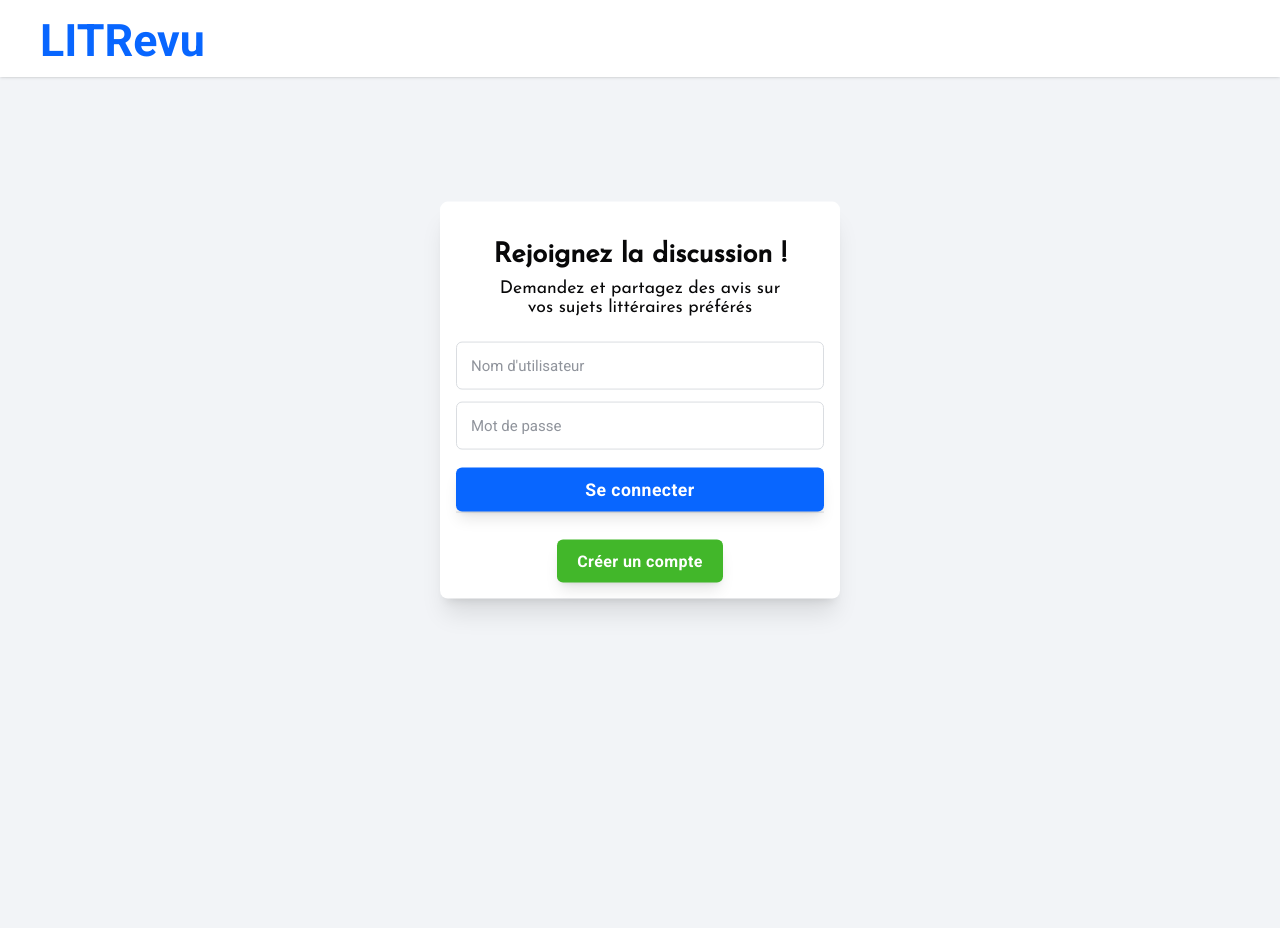
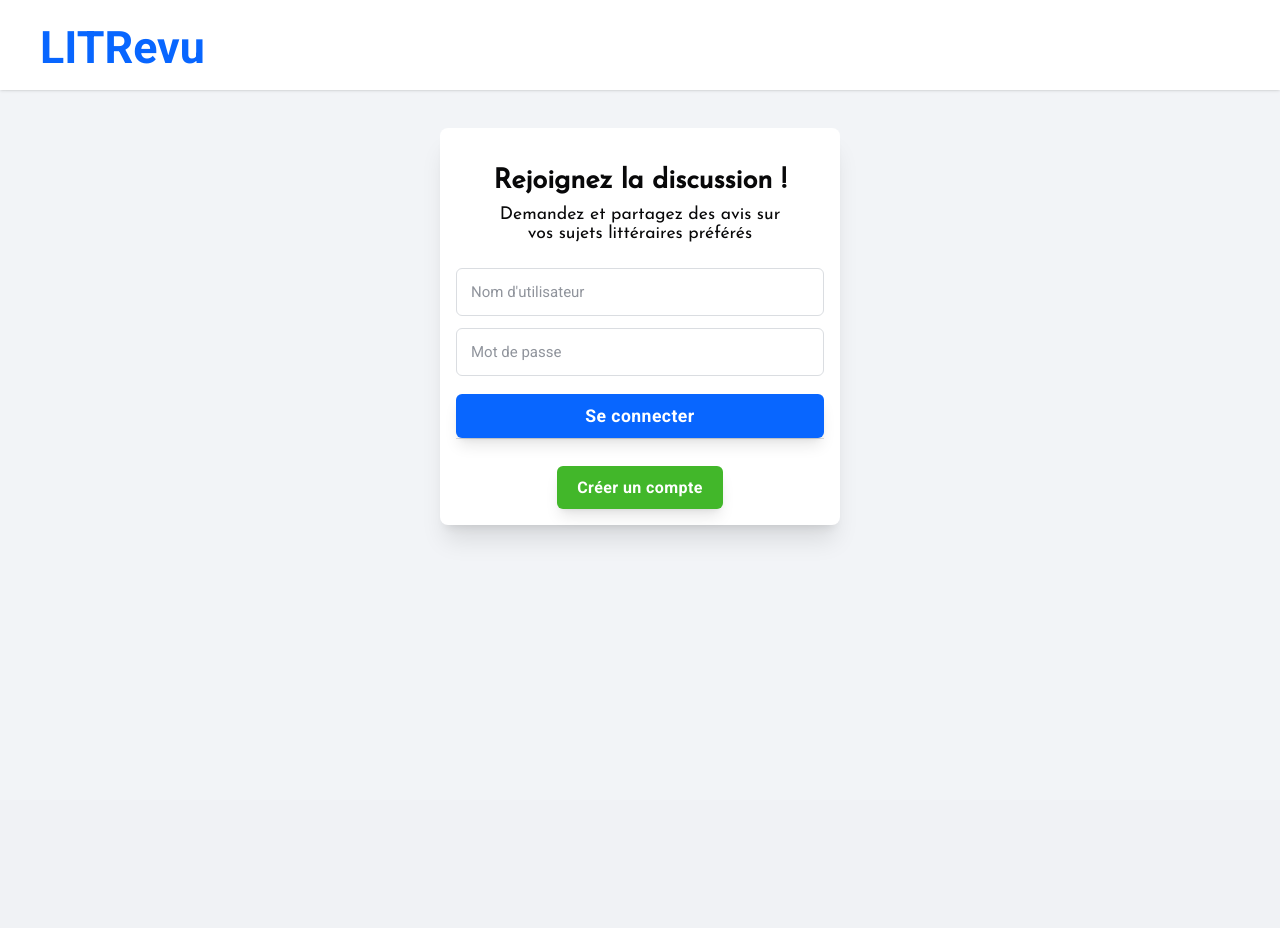
Before and after one commit to Cyrilebl/p9-LIT_Revu, a Django app: page / in a window 1280 px wide. After the commit the page ends 538 px from the top, so only its background shows below. Run offline with Django 5.2, Linux system fonts and the light colour scheme.

Commit message:
improve and card/header position

```diff
--- a/lit_revu/static/header.css
+++ b/lit_revu/static/header.css
@@ -3,6 +3,7 @@
   top: 0;
   left: 0;
   width: 100%;
+  height: 90px;
   display: flex;
   justify-content: space-between;
   align-items: center;
--- a/lit_revu/static/styles.css
+++ b/lit_revu/static/styles.css
@@ -36,7 +36,6 @@
   font-family: var(--font-primary);
   color: var(--foreground);
   background-color: var(--background);
-  margin-top: 100px;
 }
 
 main {
@@ -77,6 +76,12 @@
   height: 0.01em;
   background-color: var(--border);
   border: none;
+}
+
+.centered {
+  display: flex;
+  justify-content: center;
+  align-items: center;
 }
 
 .btn {
@@ -134,17 +139,15 @@
 }
 
 .card {
-  position: absolute;
-  top: 50%;
-  left: 50%;
   text-align: center;
-  transform: translate(-50%, -50%);
+  margin: auto;
   padding: 16px;
   width: 400px;
   border-radius: 8px;
   box-shadow: 0 20px 25px -5px rgb(0 0 0 / 0.1),
     0 8px 10px -6px rgb(0 0 0 / 0.1);
   background-color: var(--card);
+  margin-bottom: 32px;
 }
 
 .secondary-card {
--- a/lit_revu/templates/base.html
+++ b/lit_revu/templates/base.html
@@ -8,7 +8,7 @@
     <link rel="stylesheet" href="{% static 'styles.css' %}" />
     {% block styles %}{% endblock %}
   </head>
-  <body>
+  <body class="{% block body_class %}{% endblock %}">
     {% include "header.html" %}
     <main role="main">{% block content %}{% endblock %}</main>
   </body>
```
